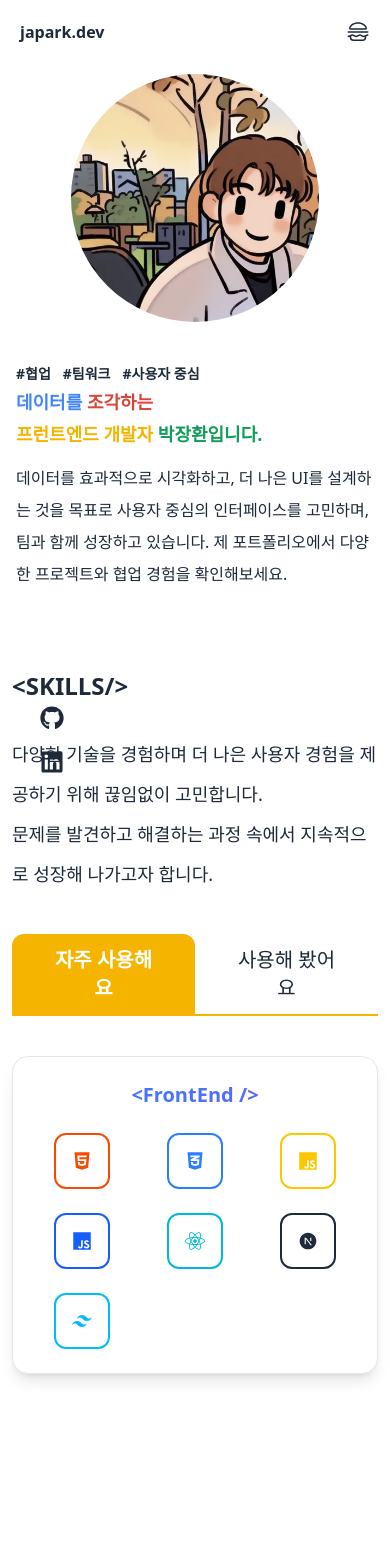
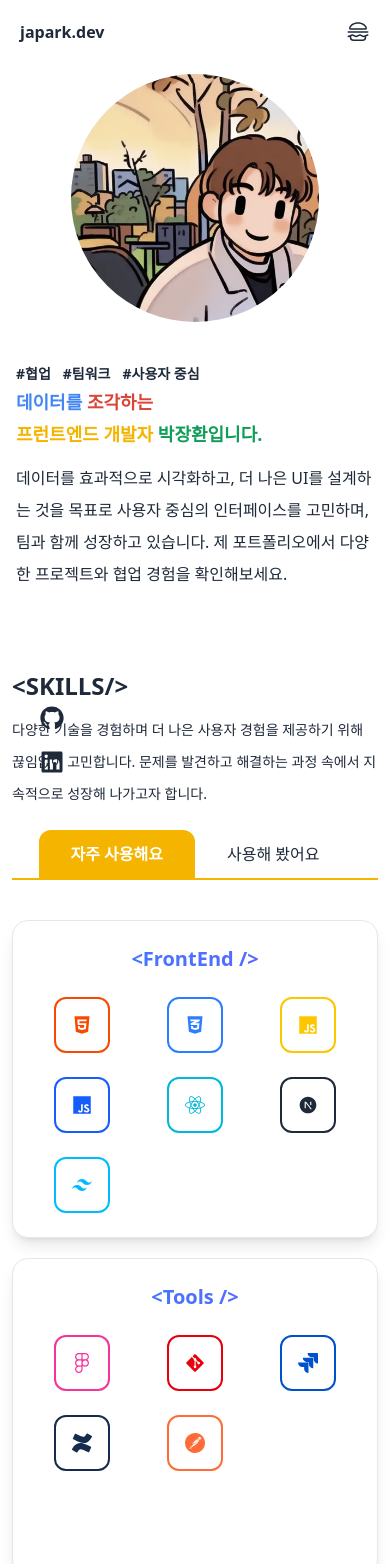
Before and after one commit to JangHwanPark/JangHwan-Portfolio, a React (Vite) app: page /about in a window 390 px wide. Shown: the top 1564 px of the page. Built offline with nearby package versions, Linux system fonts and the light colour scheme.

Commit message:
:art: chore - Skills 반응형 작업 (365px)

```diff
--- a/src/components/Skills/SkillCategory.tsx
+++ b/src/components/Skills/SkillCategory.tsx
@@ -11,7 +11,7 @@ const SkillCategory = ({
   skills: SkillsType[];
 }) => {
   const skillsConn = clsx(
-    "first:mb-32 last:mt-32 p-6 md:p-8 bg-white rounded-2xl shadow-lg border border-gray-200",
+    "lg:first:mb-32 lg:last:mt-32 p-6 md:p-8 bg-white rounded-2xl shadow-lg border border-gray-200",
     "hover:shadow-2xl transition-all duration-300 ease-in-out",
     className
   );
--- a/src/components/Tabs/TabList.tsx
+++ b/src/components/Tabs/TabList.tsx
@@ -22,7 +22,7 @@ const TabList = ({
   const classes = clsx(
     className,
     'mb-5 border-b-2 border-b-c-yellow',
-    'flex items-center justify-start',)
+    'flex items-center xs:justify-center lg:justify-start',)
   return (
     <ul
       role='tablist'
--- a/src/layout/RootLayout.tsx
+++ b/src/layout/RootLayout.tsx
@@ -44,7 +44,7 @@ const RootLayout = () => {
           <About />
           <CurveLine
             firstClass='w-6/12 ml-72'
-            lastClass='w-3/12 ml-72'/>
+            lastClass='w-4/12 ml-72'/>
           <Skills />
           <CurveLine
             containerClass='mt-12'
--- a/src/pages/Skills.tsx
+++ b/src/pages/Skills.tsx
@@ -29,11 +29,11 @@ const Skills = () => {
   return (
     <section ref={sections.skills} id="skills" className={connClass}>
       {/* 사용 빈도별 | 분야별 */}
-      <h2 className="w-fit pt-20 pb-8 lg:pt-24 lg:pb-5 text-2xl md:text-4xl lg:text-7xl font-bold">
+      <h2 className="w-fit pt-20 pb-3 text-2xl font-bold lg:pt-24 lg:pb-8 md:text-4xl lg:text-7xl ">
         <span>&lt;</span>SKILLS<span>/&gt;</span>
       </h2>
-      <p className='text-lg pb-10 leading-10'>
-        다양한 기술을 경험하며 더 나은 사용자 경험을 제공하기 위해 끊임없이 고민합니다.<br/>
+      <p className='xs:text-sm xs:pb-5 lg:text-lg lg:pb-10 xs:leading-8 lg:leading-10'>
+        다양한 기술을 경험하며 더 나은 사용자 경험을 제공하기 위해 끊임없이 고민합니다.
         문제를 발견하고 해결하는 과정 속에서 지속적으로 성장해 나가고자 합니다.
       </p>
       <Tabs tabs={tabItems} defaultTab="home">
@@ -42,7 +42,7 @@ const Skills = () => {
             <Tab
             key={tab.key}
             tabKey={tab.key}
-            className='px-10 py-3 text-xl'>
+            className='px-8 py-3 xs:text-base lg:text-xl lg:px-10'>
               {tab.label}
             </Tab>
           ))}
```
